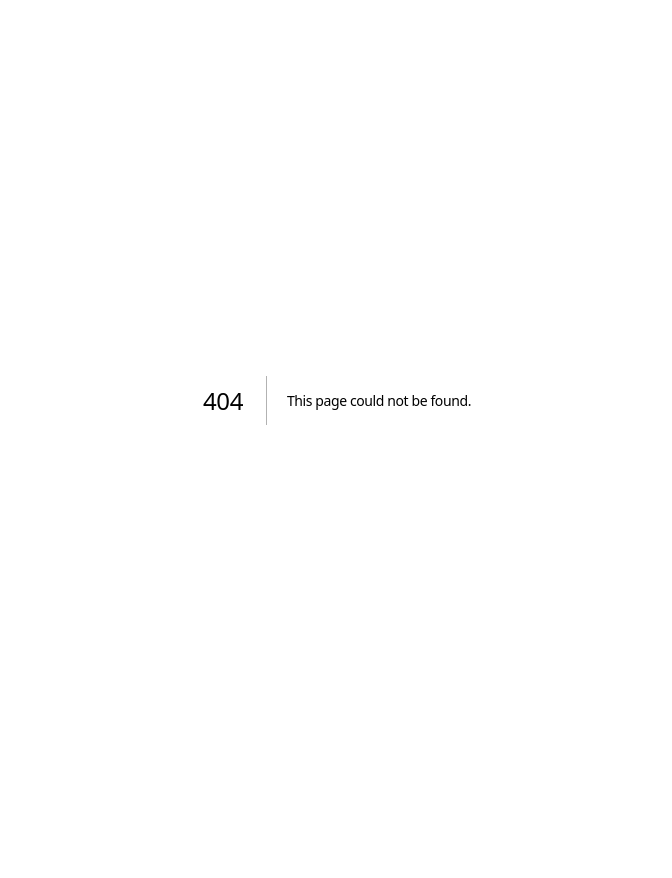
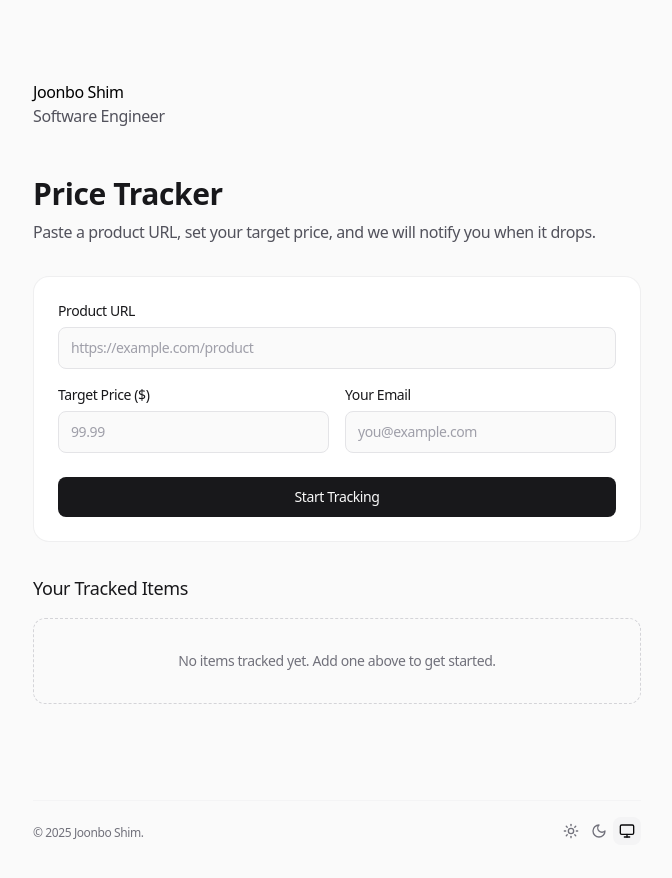
Before and after one commit to boonjo/portfolio, a Next.js app: page /tracker in a window 1280 px wide. Before the commit this address had no page. Shown: the top 878 px of the page, without its empty margins (303-975 px from the left). Before the commit the page ends 800 px from the top, so only its background shows below. Built offline with nearby package versions, Linux system fonts and the light colour scheme.

Commit message:
feat: frontend for price tracker

```diff
--- /dev/null
+++ b/app/api/track/route.ts
@@ -0,0 +1,26 @@
+import { NextResponse } from 'next/server';
+import { neon } from '@neondatabase/serverless';
+
+// Initialize the Neon client
+const sql = neon(process.env.HEALTHBALL_DATABASE_URL!);
+
+export async function POST(req: Request) {
+  try {
+    const { url, targetPrice, email } = await req.json();
+
+    if (!url || !targetPrice || !email) {
+      return NextResponse.json({ error: 'Missing required fields' }, { status: 400 });
+    }
+
+    // Insert into Neon PostgreSQL
+    await sql`
+      INSERT INTO price_trackers (url, target_price, email, is_active)
+      VALUES (${url}, ${targetPrice}, ${email}, true)
+    `;
+
+    return NextResponse.json({ success: true, message: 'Tracking started' });
+  } catch (error) {
+    console.error('Database error:', error);
+    return NextResponse.json({ error: 'Failed to save tracker' }, { status: 500 });
+  }
+}
--- a/app/data.ts
+++ b/app/data.ts
@@ -27,24 +27,31 @@ type SocialLink = {
 
 export const PROJECTS: Project[] = [
   {
+    name: 'Price Tracker',
+    description:
+      'Price Tracker for shopping items',
+    link: '/tracker',
+    id: 'project1',
+  },
+  {
     name: 'Budget Planner',
     description:
       'Personal finance dashboard for budget analysis.',
-    link: 'https://joonbo.com/budgeting',
-    id: 'project1',
+    link: '/budgeting',
+    id: 'project2',
   },
   {
     name: 'Healthball',
     description:
       'Arsenal FC injury risk prediction — ML model on real injury data.',
     link: '/healthball',
-    id: 'project2',
+    id: 'project3',
   },
   {
     name: 'Website Checker',
     description: 'A lightweight monitoring tool that checks website availability and notifies via Slack when downtime is detected.',
     link: 'https://github.com/boonjo/WebsiteChecker/',
-    id: 'project3',
+    id: 'project4',
   },
 ]
 
--- /dev/null
+++ b/app/tracker/page.tsx
@@ -0,0 +1,193 @@
+'use client';
+
+import { useState, useEffect } from 'react';
+import { Header } from '@/app/header';
+import { Footer } from '@/app/footer';
+
+interface TrackedItem {
+  url: string;
+  targetPrice: number;
+  email: string;
+}
+
+export default function PriceTracker() {
+  const [url, setUrl] = useState('');
+  const [targetPrice, setTargetPrice] = useState('');
+  const [email, setEmail] = useState('');
+  const [trackedItems, setTrackedItems] = useState<TrackedItem[]>([]);
+  const [status, setStatus] = useState('');
+  const [isLoading, setIsLoading] = useState(false);
+
+  // Load from localStorage on mount
+  useEffect(() => {
+    const saved = localStorage.getItem('trackedPrices');
+    if (saved) setTrackedItems(JSON.parse(saved));
+  }, []);
+
+  const handleTrack = async (e: React.FormEvent) => {
+    e.preventDefault();
+    setIsLoading(true);
+    setStatus('');
+
+    const newItem = { url, targetPrice: Number(targetPrice), email };
+
+    // 1. Save to LocalStorage (for instant UI feedback)
+    const updatedItems = [...trackedItems, newItem];
+    setTrackedItems(updatedItems);
+    localStorage.setItem('trackedPrices', JSON.stringify(updatedItems));
+
+    // 2. Save to Backend
+    try {
+      const res = await fetch('/api/track', {
+        method: 'POST',
+        headers: { 'Content-Type': 'application/json' },
+        body: JSON.stringify(newItem),
+      });
+
+      if (res.ok) {
+        setStatus('✅ Tracking started. We will email you when the price drops.');
+        setUrl('');
+        setTargetPrice('');
+        setEmail('');
+      } else {
+        setStatus('❌ Failed to save to server.');
+      }
+    } catch (err) {
+      setStatus('❌ Network error.');
+    } finally {
+      setIsLoading(false);
+    }
+  };
+
+  return (
+    <div className="flex min-h-screen w-full flex-col bg-zinc-50 dark:bg-zinc-950">
+      <div className="relative mx-auto w-full max-w-screen-sm flex-1 px-4 pt-20 pb-20">
+        <Header />
+
+        <div className="mt-12 space-y-8">
+          {/* Header Section */}
+          <div className="space-y-2">
+            <h1 className="text-3xl font-bold text-zinc-900 dark:text-zinc-50">
+              Price Tracker
+            </h1>
+            <p className="text-base text-zinc-600 dark:text-zinc-400">
+              Paste a product URL, set your target price, and we will notify you when it drops.
+            </p>
+          </div>
+
+          {/* Form Card */}
+          <form onSubmit={handleTrack} className="space-y-4 rounded-2xl bg-zinc-300/30 p-[1px] dark:bg-zinc-600/30">
+            <div className="rounded-[15px] bg-white p-6 dark:bg-zinc-950 space-y-4">
+              <div>
+                <label className="mb-1.5 block text-sm font-medium text-zinc-900 dark:text-zinc-100">
+                  Product URL
+                </label>
+                <input
+                  type="url"
+                  required
+                  value={url}
+                  onChange={(e) => setUrl(e.target.value)}
+                  className="w-full rounded-lg border border-zinc-200 bg-zinc-50 px-3 py-2.5 text-sm text-zinc-900 placeholder:text-zinc-400 focus:outline-none focus:ring-2 focus:ring-zinc-900 dark:border-zinc-800 dark:bg-zinc-900 dark:text-zinc-50 dark:focus:ring-zinc-50"
+                  placeholder="https://example.com/product"
+                />
+              </div>
+
+              <div className="grid grid-cols-1 gap-4 sm:grid-cols-2">
+                <div>
+                  <label className="mb-1.5 block text-sm font-medium text-zinc-900 dark:text-zinc-100">
+                    Target Price ($)
+                  </label>
+                  <input
+                    type="number"
+                    required
+                    step="0.01"
+                    value={targetPrice}
+                    onChange={(e) => setTargetPrice(e.target.value)}
+                    className="w-full rounded-lg border border-zinc-200 bg-zinc-50 px-3 py-2.5 text-sm text-zinc-900 placeholder:text-zinc-400 focus:outline-none focus:ring-2 focus:ring-zinc-900 dark:border-zinc-800 dark:bg-zinc-900 dark:text-zinc-50 dark:focus:ring-zinc-50"
+                    placeholder="99.99"
+                  />
+                </div>
+                <div>
+                  <label className="mb-1.5 block text-sm font-medium text-zinc-900 dark:text-zinc-100">
+                    Your Email
+                  </label>
+                  <input
+                    type="email"
+                    required
+                    value={email}
+                    onChange={(e) => setEmail(e.target.value)}
+                    className="w-full rounded-lg border border-zinc-200 bg-zinc-50 px-3 py-2.5 text-sm text-zinc-900 placeholder:text-zinc-400 focus:outline-none focus:ring-2 focus:ring-zinc-900 dark:border-zinc-800 dark:bg-zinc-900 dark:text-zinc-50 dark:focus:ring-zinc-50"
+                    placeholder="you@example.com"
+                  />
+                </div>
+              </div>
+
+              <button
+                type="submit"
+                disabled={isLoading}
+                className="mt-2 w-full rounded-lg bg-zinc-900 px-4 py-2.5 text-sm font-medium text-zinc-50 transition-colors duration-200 hover:bg-zinc-800 disabled:opacity-50 dark:bg-zinc-50 dark:text-zinc-900 dark:hover:bg-zinc-200"
+              >
+                {isLoading ? 'Saving...' : 'Start Tracking'}
+              </button>
+
+              {status && (
+                <p className="text-center text-sm font-medium text-zinc-600 dark:text-zinc-400">
+                  {status}
+                </p>
+              )}
+            </div>
+          </form>
+
+          {/* List Section */}
+          <div className="space-y-4">
+            <h2 className="text-lg font-medium text-zinc-900 dark:text-zinc-100">
+              Your Tracked Items
+            </h2>
+
+            {trackedItems.length === 0 ? (
+              <div className="rounded-xl border border-dashed border-zinc-300 p-8 text-center dark:border-zinc-800">
+                <p className="text-sm text-zinc-500 dark:text-zinc-400">
+                  No items tracked yet. Add one above to get started.
+                </p>
+              </div>
+            ) : (
+              <div className="space-y-3">
+                {trackedItems.map((item, idx) => (
+                  <div
+                    key={idx}
+                    className="group relative overflow-hidden rounded-2xl bg-zinc-300/30 p-[1px] dark:bg-zinc-600/30"
+                  >
+                    <div className="relative h-full w-full rounded-[15px] bg-white p-4 dark:bg-zinc-950">
+                      <div className="flex w-full flex-row justify-between items-start gap-4">
+                        <div className="min-w-0 flex-1">
+                          <p className="truncate text-sm font-normal text-zinc-900 dark:text-zinc-100">
+                            {item.url}
+                          </p>
+                          <p className="mt-1 text-sm text-zinc-500 dark:text-zinc-400">
+                            Target: <span className="font-medium text-zinc-900 dark:text-zinc-50">${item.targetPrice}</span> → {item.email}
+                          </p>
+                        </div>
+                        <button
+                          onClick={() => {
+                            const filtered = trackedItems.filter((_, i) => i !== idx);
+                            setTrackedItems(filtered);
+                            localStorage.setItem('trackedPrices', JSON.stringify(filtered));
+                          }}
+                          className="shrink-0 rounded-full bg-zinc-100 px-3 py-1.5 text-xs font-medium text-zinc-600 transition-colors duration-200 hover:bg-red-100 hover:text-red-600 dark:bg-zinc-800 dark:text-zinc-400 dark:hover:bg-red-900/30 dark:hover:text-red-400"
+                        >
+                          Remove
+                        </button>
+                      </div>
+                    </div>
+                  </div>
+                ))}
+              </div>
+            )}
+          </div>
+        </div>
+
+        <Footer />
+      </div>
+    </div>
+  );
+}
```
